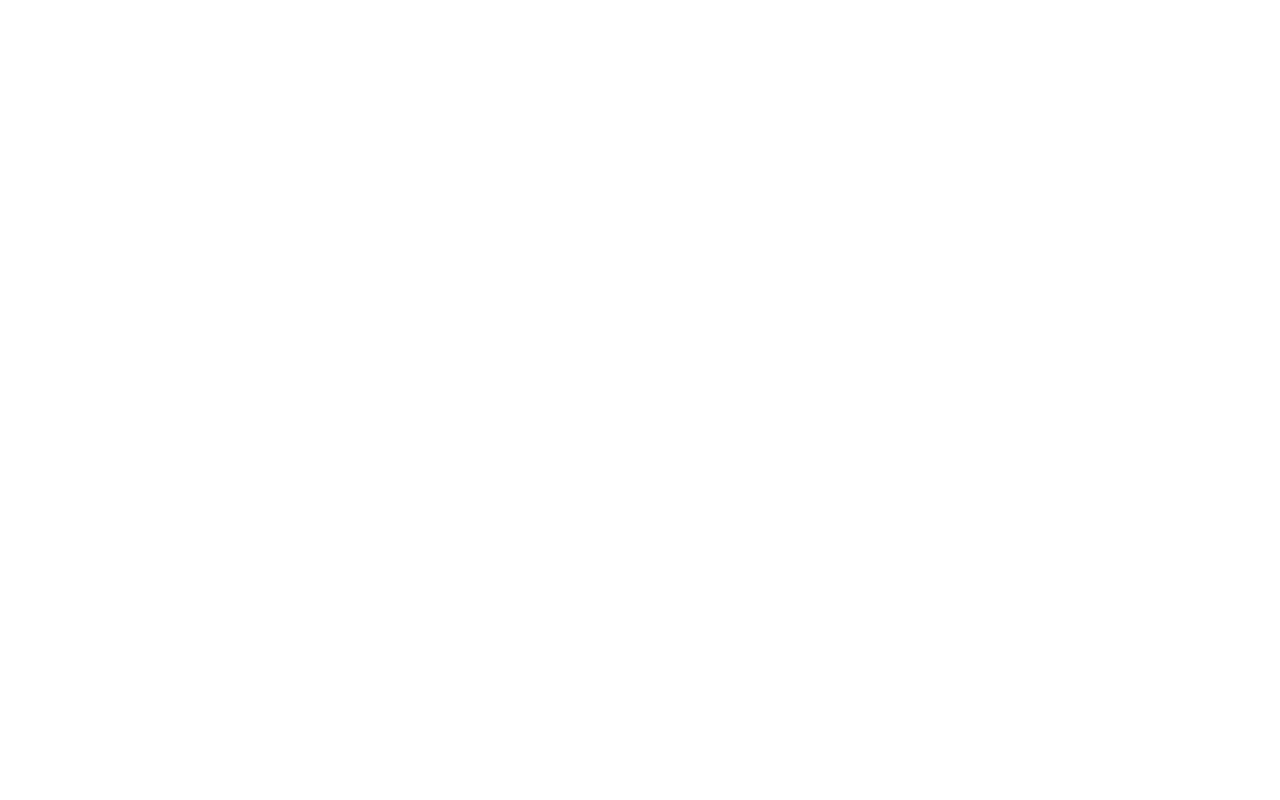
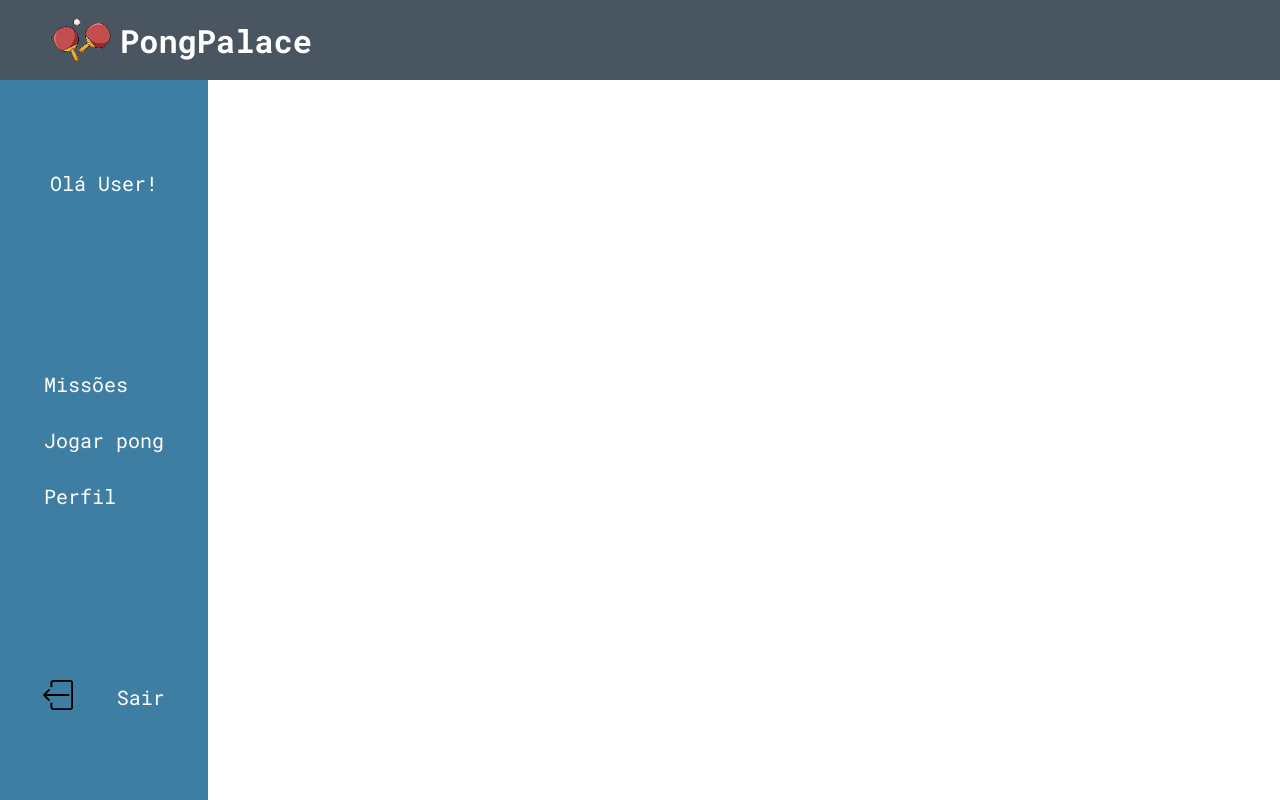
Before and after one commit to GiovaneCardona/ProjetoIndividual, a website: page ProjetoIndividual/Site/Public/Missoes.html in a window 1280 px wide. Drawn offline with Linux system fonts and the light colour scheme.

Commit message:
Criando tela de missões

```diff
--- a/ProjetoIndividual/Site/Public/Missoes.html
+++ b/ProjetoIndividual/Site/Public/Missoes.html
@@ -1,11 +1,45 @@
 <!DOCTYPE html>
 <html lang="en">
+
 <head>
     <meta charset="UTF-8">
     <meta name="viewport" content="width=device-width, initial-scale=1.0">
     <title>Document</title>
+    <link rel="stylesheet" href="stylemissao.css">
 </head>
+
 <body>
+    <div class="header">
+        <a href="#">
+            <div class="Logo">
+                <img style=" margin: 0; height: 100%;" class="imagem_raquete"
+                    src="./Assets/images-removebg-preview (8).png" alt="">
+                <h1 style="color: white;">PongPalace</h1>
+            </div>
+        </a>
+    </div>
+    <div class="barraLateral">
+        <div class="oláUser">
+           <p>Olá User!</p>
+        </div>
+
+        <div class="botões-lateral">
+           <a href=""> <p style="margin: 15px;">Missões</p></a>
+           <a href=""> <p style="margin: 15px;">Jogar pong</p></a>
+           <a href=""> <p style="margin: 15px;">Perfil</p></a>
+        </div>
+
+        <div class="botaoSair">
+            <div class="img-sair">
+              <a href=""> <img style="height: 30px; width: 30px;" src="./Assets/images-removebg-preview (10).png" alt=""></a>
+            </div>
+           <a href=""> <p >Sair</p></a>
+
+        </div>
+
+
+    </div>
 
 </body>
+
 </html>
--- /dev/null
+++ b/ProjetoIndividual/Site/Public/stylemissao.css
@@ -0,0 +1,88 @@
+@font-face {
+    font-family: "Fonte_Site";
+    src: url(./Assets/RobotoMono-VariableFont_wght.ttf);
+}
+
+
+.header {
+    background-color: #495560;
+    display: flex;
+    margin: 0px;
+    /* padding: 0 60px; */
+    height: 10vh;
+    top: 0;
+    left: 0;
+    justify-content: space-between;
+    padding: 0 40px;
+}
+
+.Logo {
+    display: flex;
+    align-items: center;
+    justify-content: start;
+    height: 100%;
+    width: 350px;
+    margin-right: 30px;
+    transition: 0.7s;
+}
+
+.header a {
+    text-decoration: none;
+}
+
+body {
+    height: 90vh;
+    width: 100%;
+    font-family: "Fonte_Site";
+    margin: 0;
+    background-color: #ffffff;
+    overflow-x: hidden;
+    overflow-y: hidden;
+}
+
+.Logo:hover {
+    transform: scale(1.05);
+}
+
+.barraLateral {
+    background-color: #3E7EA3;
+    width: 26vh;
+    height: 90vh;
+    display: flex;
+    flex-direction: column;
+    color: white;
+    align-items: center;
+    justify-content: space-around;
+    font-size: 20px;
+}
+
+.botaoSair {
+    color: white;
+    display: flex;
+    flex-direction: row;
+    width: 100%;
+    justify-content: space-evenly;
+    padding: 0px;
+}
+
+.botões-lateral {
+    display: flex;
+    justify-content: space-evenly;
+    flex-direction: column;
+}
+
+a:hover {
+    color: rgb(0, 0, 0);
+}
+
+a {
+    color: white;
+    text-decoration: none;
+}
+
+.img-sair{
+    display: flex;
+    align-items: center;
+    justify-content: center;
+    margin-left:0px;
+}
```
Also changed, not shown: ProjetoIndividual/Site/Public/Assets/images-removebg-preview (10).png (added).
